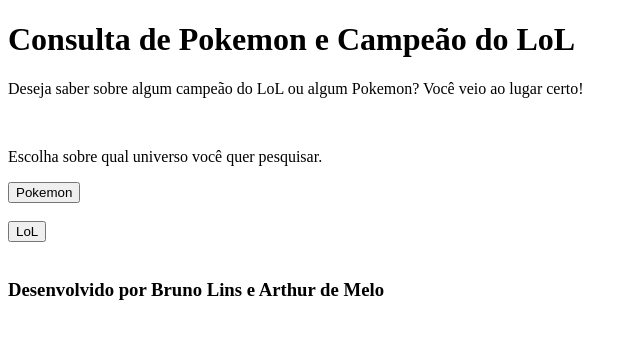
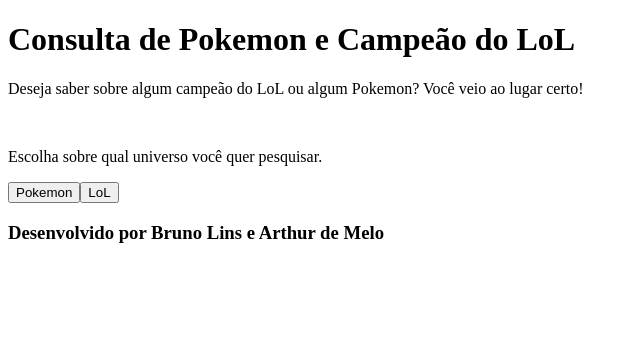
Before and after one commit to arthurmelo777/pokelol, a React (Create React App) app: page / in a window 1280 px wide. Shown: the top 338 px of the page, without its empty margins (0-640 px from the left). Built offline with nearby package versions, Linux system fonts and the light colour scheme.

Commit message:
Rotas inseridas e divisão das páginas

```diff
--- a/package.json
+++ b/package.json
@@ -13,6 +13,7 @@
     "axios": "^1.6.2",
     "react": "^18.2.0",
     "react-dom": "^18.2.0",
+    "react-router-dom": "^6.20.0",
     "react-scripts": "5.0.1",
     "typescript": "^4.9.5",
     "web-vitals": "^2.1.4"
--- a/src/App.tsx
+++ b/src/App.tsx
@@ -1,18 +1,18 @@
 import React from 'react';
-import Header from './components/Header';
-import Button from './components/Button';
-import Footer from './components/Footer';
+import HomePage from './components/HomePage';
+import {BrowserRouter as Router, Route, Routes} from 'react-router-dom';
+import PokemonPage from './components/PokemonPage';
+import LoLPage from './components/LoLPage';
 
 function App() {
   return (
-    <div className="App">
-      <Header></Header>
-      <Button name="Pokemon"></Button>
-      <br />
-      <Button name="LoL"></Button>
-      <br />
-      <Footer></Footer>
-    </div>
+    <Router>
+      <Routes>
+        <Route path="/" element={<HomePage/>}></Route>
+        <Route path="/pokemon" element={<PokemonPage/>}></Route>
+        <Route path="/lol" element={<LoLPage/>}></Route>
+      </Routes>
+    </Router>
   );
 }
 
--- a/src/components/Button.tsx
+++ /dev/null
@@ -1,15 +0,0 @@
-import React from 'react'
-
-interface Props {
-    name: string
-}
-
-function Button(props: Props) {
-  return (
-    <div>
-        <button>{props.name}</button>
-    </div>
-  )
-}
-
-export default Button
--- a/src/components/Footer.tsx
+++ /dev/null
@@ -1,11 +0,0 @@
-import React from 'react'
-
-function Footer() {
-  return (
-    <div>
-        <h3>Desenvolvido por Bruno Lins e Arthur de Melo</h3>
-    </div>
-  )
-}
-
-export default Footer
--- a/src/components/Header.tsx
+++ /dev/null
@@ -1,13 +0,0 @@
-import React from 'react'
-
-function Header() {
-  return (
-    <div>
-        <h1>Consulta de Pokemon e Campeão do LoL</h1>
-        <p>Deseja saber sobre algum campeão do LoL ou algum Pokemon? Você veio ao lugar certo!</p>
-        <br /><p>Escolha sobre qual universo você quer pesquisar.</p>
-    </div>
-  )
-}
-
-export default Header
--- /dev/null
+++ b/src/components/HomePage.tsx
@@ -0,0 +1,31 @@
+import React from 'react'
+import { useNavigate } from 'react-router-dom';
+
+function HomePage() {
+  const navigate = useNavigate();
+
+  const handlePokemonClick = () => {
+    navigate('/pokemon');
+  }
+
+  const handleLoLClick = () => {
+    navigate('/lol');
+  }
+
+  return (
+    <div>
+      <h1>Consulta de Pokemon e Campeão do LoL</h1>
+      <p>Deseja saber sobre algum campeão do LoL ou algum Pokemon? Você veio ao lugar certo!</p>
+      <br />
+      <p>Escolha sobre qual universo você quer pesquisar.</p>
+
+      <button onClick={handlePokemonClick}>Pokemon</button>
+      <button onClick={handleLoLClick}>LoL</button>
+
+      <br />
+      <h3>Desenvolvido por Bruno Lins e Arthur de Melo</h3>
+    </div>
+  )
+}
+
+export default HomePage
--- /dev/null
+++ b/src/components/LoLPage.tsx
@@ -0,0 +1,9 @@
+import React from 'react'
+
+function LoLPage() {
+  return (
+    <div>LoLPage</div>
+  )
+}
+
+export default LoLPage
--- /dev/null
+++ b/src/components/PokemonPage.tsx
@@ -0,0 +1,9 @@
+import React from 'react'
+
+function PokemonPage() {
+  return (
+    <div>PokemonPage</div>
+  )
+}
+
+export default PokemonPage
```
Also changed, not shown: src/logo.svg (deleted), 1 other file (tests, documents, lock files or other folders).
